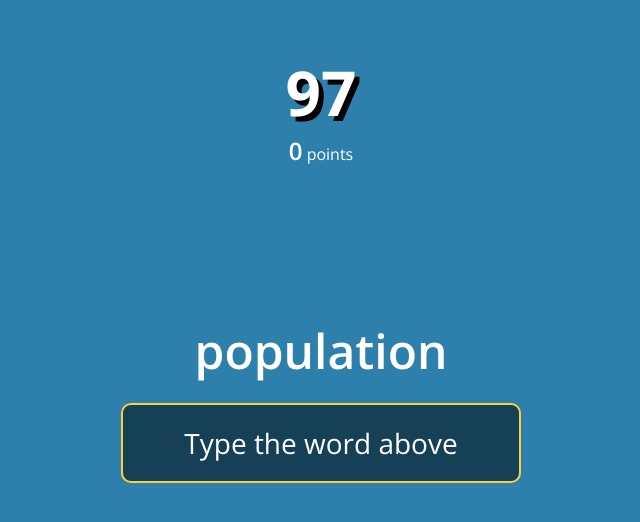
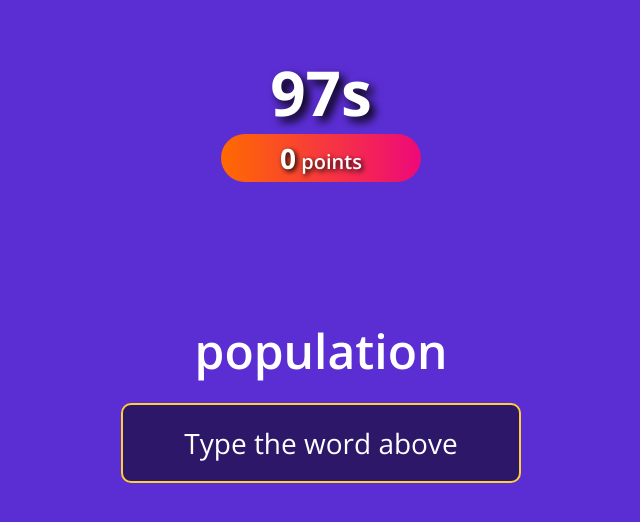
Before and after one commit to SirYeast/key-basher, a plain HTML site: page index.html in a window 1280 px wide. Both pictures are taken after a click on the button "PLAY". Shown: the whole page, without its empty margins (319-959 px from the left). Drawn offline with nearby package versions, Linux system fonts and the light colour scheme.

Commit message:
Improve style

```diff
--- a/assets/script/index.js
+++ b/assets/script/index.js
@@ -88,13 +88,12 @@ function startGame() {
 
     interval = setInterval(function () {
         timeLeft--;
+        timer.innerText = timeLeft;
 
         if (timeLeft == 0) {
             endGame("Time");
             return;
         }
-
-        timer.innerText = timeLeft;
     }, 1000);
 }
 
@@ -103,10 +102,10 @@ function endGame(reason) {
     wordInput.disabled = true;
 
     if (reason == "Time") {
-        timer.innerText = "Time's Up!";
+        letters.innerText = "Time's Up!";
         message.innerText = "You ran out of time!";
     } else {
-        timer.innerText = "You Won!";
+        letters.innerText = "You Won!";
         message.innerText = "Nice, you got all the words!";
     }
 
--- a/assets/style/index.css
+++ b/assets/style/index.css
@@ -5,12 +5,14 @@ body {
     align-items: center;
     justify-content: center;
     min-height: 100vh;
-    background-color: #2d80ac;
+    background-color: #5b2ed4;
     color: #fff;
+    text-align: center;
 }
 
 h1 {
-    text-shadow: 5px 5px #000;
+    font-weight: 700;
+    text-shadow: 5px 5px 10px #000;
 }
 
 #game-info {
@@ -18,17 +20,27 @@ h1 {
     top: 50px;
     left: 50%;
     translate: -50% 0;
-    text-align: center;
 }
 
-#timer {
+#game-info h1 {
     font-size: 62px;
-    font-weight: 700;
+}
+
+#game-info p {
+    width: 200px;
+    padding: 5px;
+    border-radius: 50px;
+    background: #ee0979;  /* fallback for old browsers */
+    background: -webkit-linear-gradient(to right, #ff6a00, #ee0979);  /* Chrome 10-25, Safari 5.1-6 */
+    background: linear-gradient(to right, #ff6a00, #ee0979); /* W3C, IE 10+/ Edge, Firefox 16+, Chrome 26+, Opera 12+, Safari 7+ */
+    text-shadow: 2px 2px 5px #000;
+    font-size: 20px;
+    font-weight: 600;
 }
 
 #points {
-    font-size: 24px;
-    font-weight: 600;
+    font-size: 28px;
+    font-weight: 700;
 }
 
 .container {
@@ -52,7 +64,6 @@ h1 {
     border: 2px solid #ffce3b;
     border-radius: 10px;
     font-size: 28px;
-    text-align: center;
 }
 
 #overlay {
@@ -63,11 +74,10 @@ h1 {
     position: fixed;
     width: 100%;
     height: 100%;
-    background-color: #c04949;
+    background-color: #29145c;
 }
 
 #overlay h1 {
-    font-weight: 700;
     font-size: 48px;
 }
 
@@ -82,7 +92,6 @@ h1 {
     color: #e4e4e4;
     font-size: 32px;
     font-weight: 600;
-    text-align: center;
 }
 
 #play-btn {
@@ -92,7 +101,6 @@ h1 {
     background-color: #ffce3b;
     color: #000;
     font-size: 20px;
-    text-align: center;
     text-transform: uppercase;
     transition: background-color 0.2s;
 }
--- a/index.html
+++ b/index.html
@@ -16,7 +16,7 @@
 <body>
     <main>
         <div id="game-info">
-            <h1 id="timer"></h1>
+            <h1><span id="timer"></span>s</h1>
             <p><span id="points">0</span> points</p>
         </div>
         <div class="container">
@@ -26,7 +26,7 @@
     </main>
     <div id="overlay">
         <h1>Key Basher</h1>
-        <p id="message">Can you type 90 randomized words in 99 seconds?</p>
+        <p id="message">Type 90 randomized words in 99 seconds. Are you up for the challenge?</p>
         <ul>
             <li id="point-stat"></li>
             <li id="percent-stat"></li>
```
